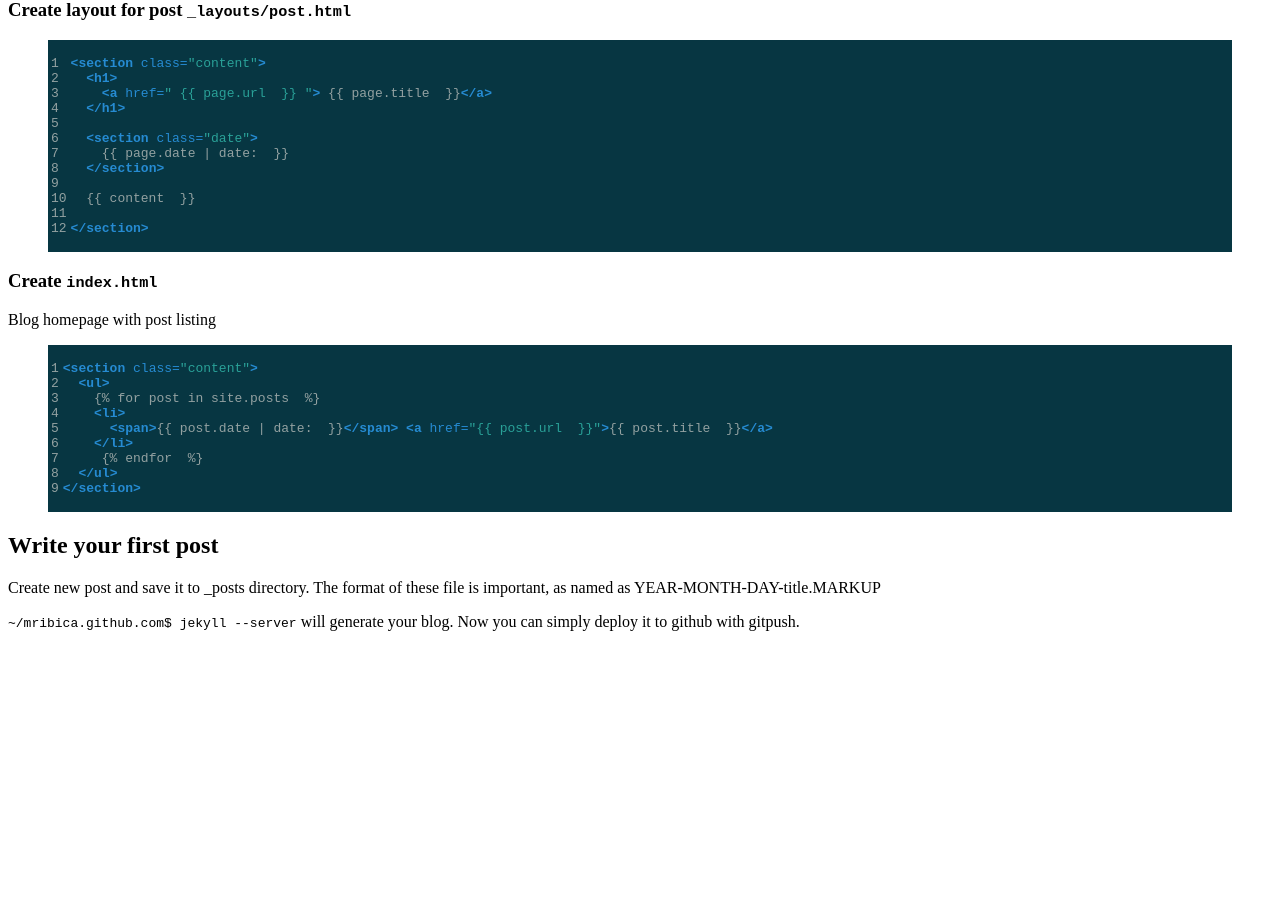
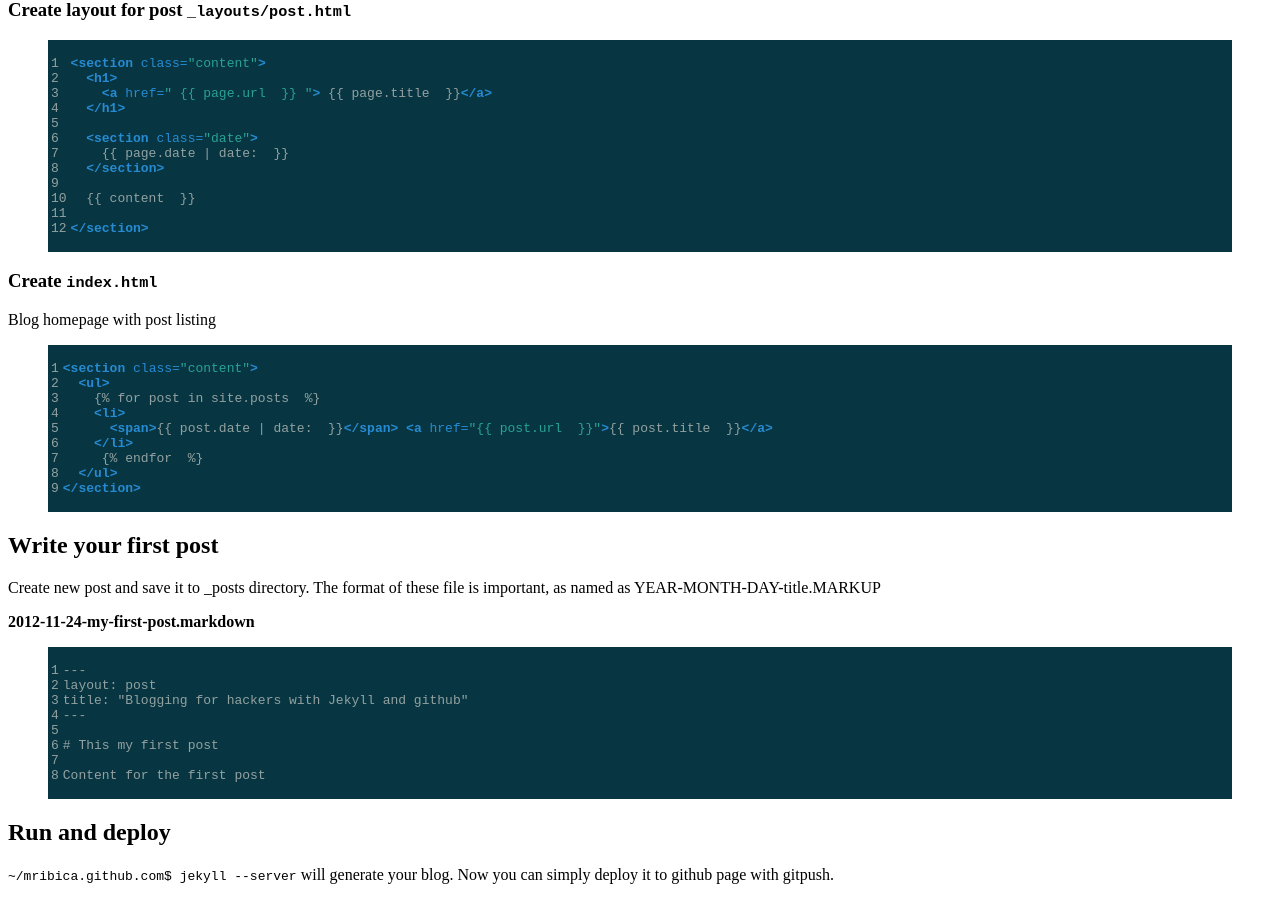
Before and after one commit to mribica/mribica.github.com, a Jekyll site: the page built from _posts/2012-11-24-blogging-with-jekyll-and-github.markdown, in a window 1280 px wide and 900 px high, scrolled down 710 px. Built offline with Jekyll 4.4.1, drawn with Linux system fonts in a browser that asks for light colours; Markdown is read by kramdown in place of the engine named in the settings; before the commit the page ends 1357 px from its top, so only the background shows below that.

Commit message:
[blogpost] blogging with jekyll and github

```diff
--- a/_posts/2012-11-24-blogging-with-jekyll-and-github.markdown
+++ b/_posts/2012-11-24-blogging-with-jekyll-and-github.markdown
@@ -83,4 +83,20 @@ Blog homepage with post listing
 
 Create new post and save it to _posts directory. The format of these file is important, as named as YEAR-MONTH-DAY-title.MARKUP
 
-`~/mribica.github.com$ jekyll --server` will generate your blog. Now you can simply deploy it to github with gitpush.
+**2012-11-24-my-first-post.markdown**
+
+{% highlight html linenos %}
+---
+layout: post
+title: "Blogging for hackers with Jekyll and github"
+---
+
+# This my first post
+
+Content for the first post
+
+{% endhighlight %}
+
+## Run and deploy
+
+`~/mribica.github.com$ jekyll --server` will generate your blog. Now you can simply deploy it to github page with gitpush.
```
